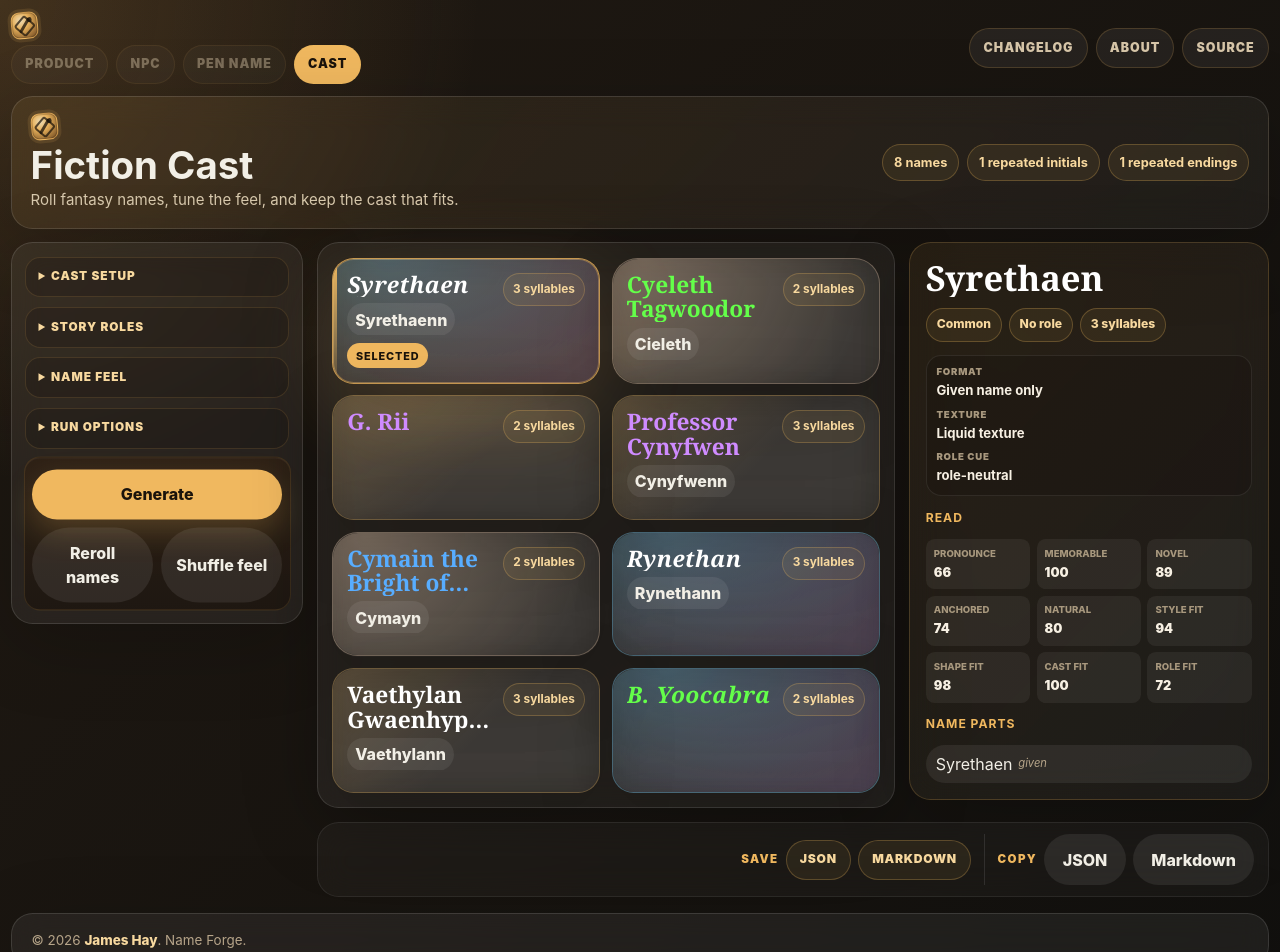
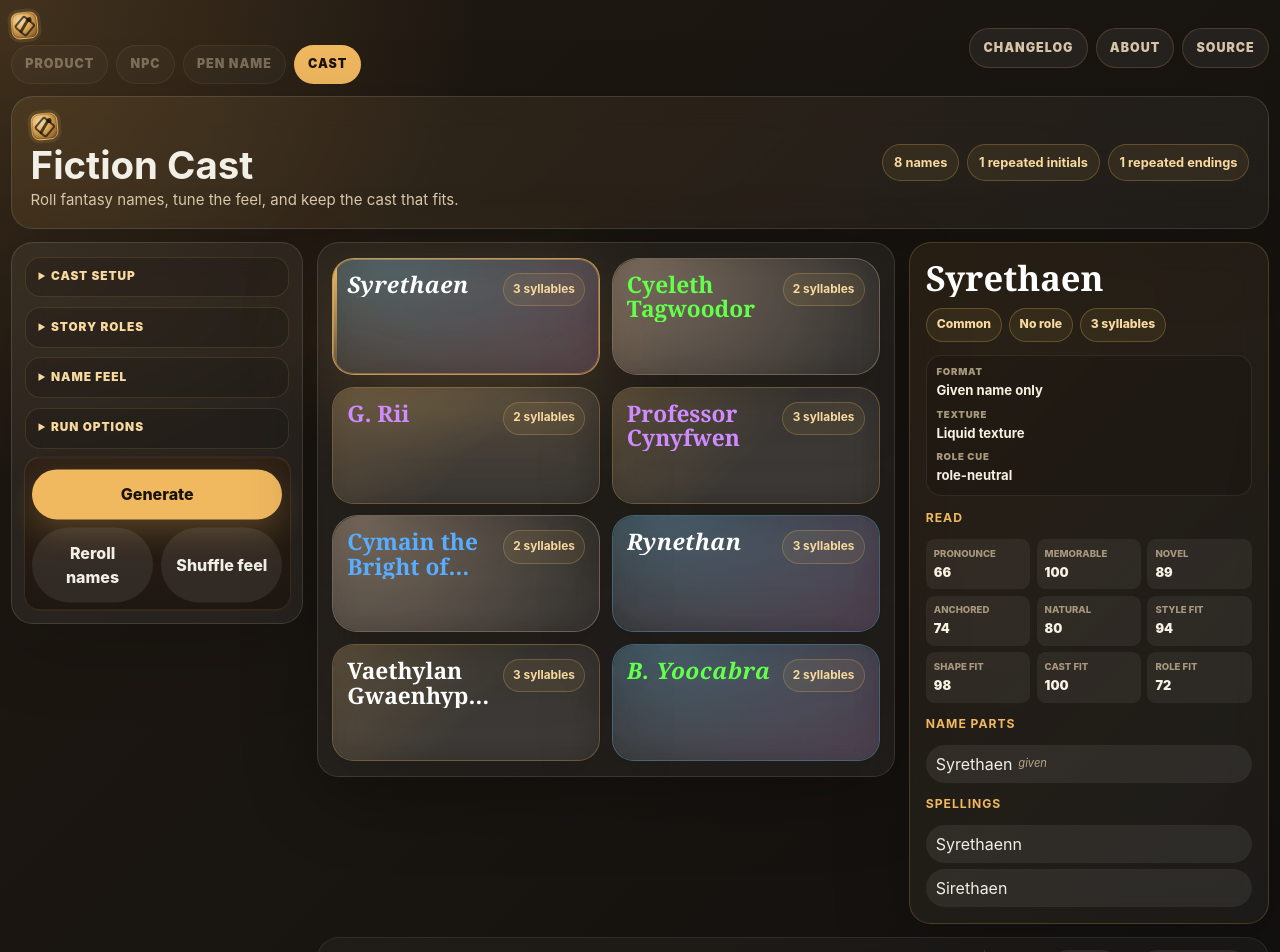
Before and after one commit to jaahay/name-forge, a React (Vite) app: page / in a window 1280 px wide. Shown: the top 952 px of the page. Built offline with nearby package versions, Linux system fonts and the light colour scheme.

Commit message:
Move alternate spellings into inspector

```diff
--- a/src/ui/NameCard.tsx
+++ b/src/ui/NameCard.tsx
@@ -23,15 +23,6 @@ function labelFor(value: string): string {
     .join(' ');
 }
 
-function variantList(name: GeneratedName) {
-  if (name.variants.length === 0) return null;
-  return (
-    <ul className="variants compact-variants" aria-label={`${name.name} alternate spellings`}>
-      {name.variants.map((variant) => <li key={`${name.id}-${variant.value}`}><span>{variant.value}</span></li>)}
-    </ul>
-  );
-}
-
 function NameCardHeader({ name }: NameCardHeaderProps) {
   const rarity = rarityPresentation[name.silhouette.rarityBand];
 
@@ -39,7 +30,6 @@ function NameCardHeader({ name }: NameCardHeaderProps) {
     <div className="name-card-header">
       <div className="name-card-title-block">
         <h2 className={`name-card-title ${rarity.className}`}>{name.name}</h2>
-        {variantList(name)}
       </div>
       <div className="name-card-meta" aria-label={`${name.silhouette.syllableCount} syllables`}>
         <span>{name.silhouette.syllableCount} syllables</span>
@@ -96,6 +86,15 @@ export function NameInspector({ name }: NameInspectorProps) {
           </section>
         ) : null}
 
+        {name.variants.length > 0 ? (
+          <section className="detail-block">
+            <h3>Spellings</h3>
+            <ul className="variants detail-variants" aria-label={`${name.name} alternate spellings`}>
+              {name.variants.map((variant) => <li key={`${name.id}-${variant.value}`}><span>{variant.value}</span></li>)}
+            </ul>
+          </section>
+        ) : null}
+
         {name.roleInfluence ? (
           <section className="detail-block">
             <h3>Role cue</h3>
@@ -120,7 +119,6 @@ export function NameCard({ name, isSelected, onSelect }: NameCardProps) {
         onClick={() => onSelect(name.id)}
       >
         <NameCardHeader name={name} />
-        {isSelected ? <span className="selection-cue">Selected</span> : null}
       </button>
     </article>
   );
```
